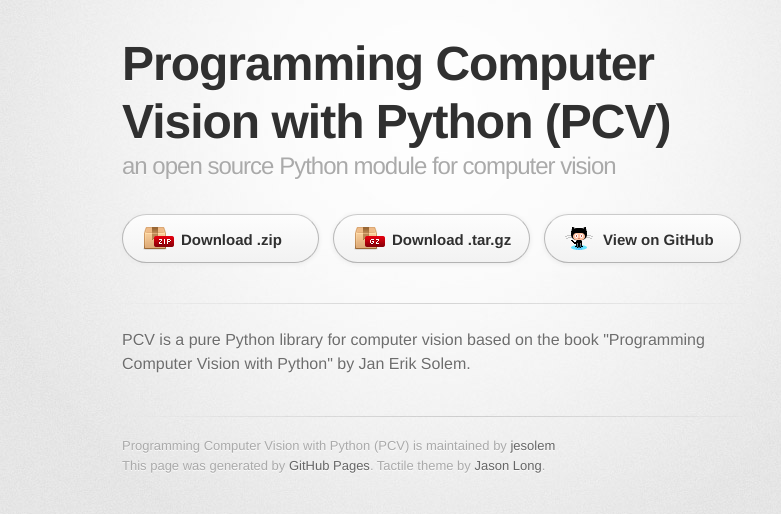
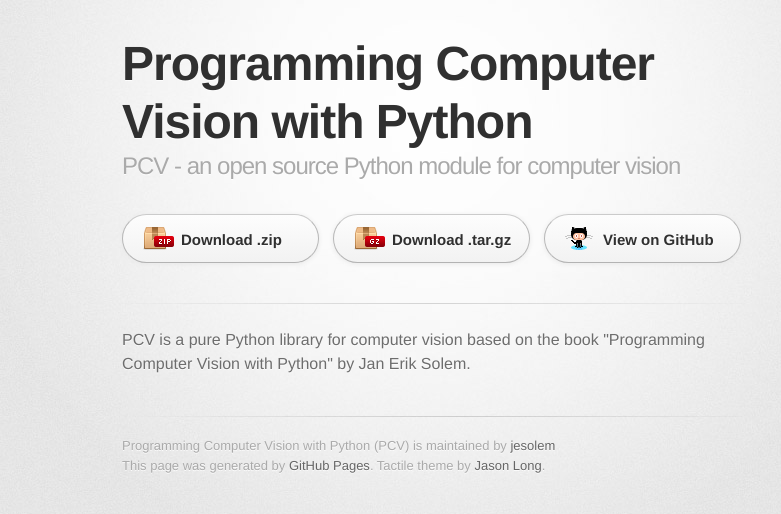
Before and after one commit to jesolem/PCV, a plain HTML site: page index.html in a window 1280 px wide. Shown: the whole page, without its empty margins (208-989 px from the left). Drawn offline with Linux system fonts and the light colour scheme; a web font is replaced by a local one.

Commit message:
Update index.html

```diff
--- a/index.html
+++ b/index.html
@@ -10,7 +10,7 @@
     <!--[if lt IE 9]>
     <script src="//html5shiv.googlecode.com/svn/trunk/html5.js"></script>
     <![endif]-->
-    <title>Programming Computer Vision with Python (PCV) by jesolem</title>
+    <title>Programming Computer Vision with Python</title>
   </head>
 
   <body>
@@ -18,8 +18,8 @@
       <div class="inner">
 
         <header>
-          <h1>Programming Computer Vision with Python (PCV)</h1>
-          <h2>an open source Python module for computer vision</h2>
+          <h1>Programming Computer Vision with Python</h1>
+          <h2>PCV - an open source Python module for computer vision</h2>
         </header>
 
         <section id="downloads" class="clearfix">
```
